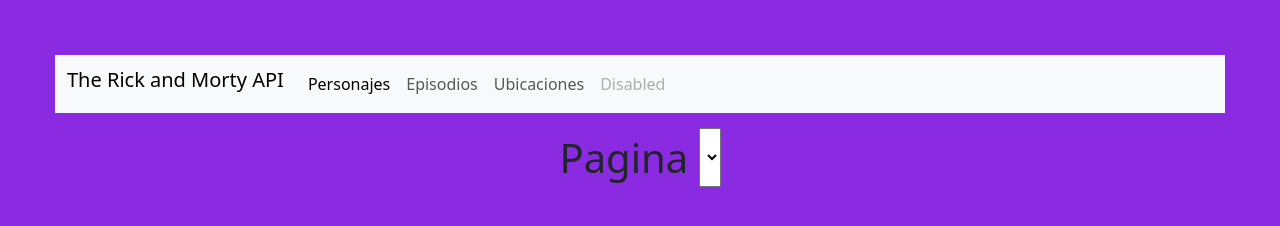
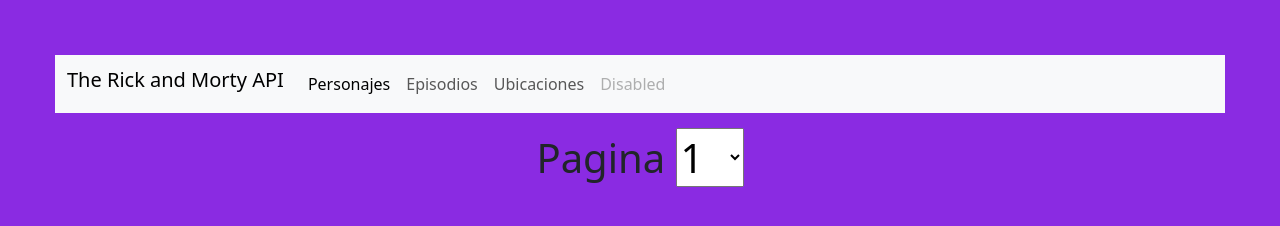
Before and after one commit to Solpiq/API-Rick, a plain HTML site: page index.html in a window 1280 px wide. Drawn offline with nearby package versions, Linux system fonts and the light colour scheme; no server answers.

Commit message:
Cambios document write

```diff
--- a/index.html
+++ b/index.html
@@ -37,7 +37,7 @@
       <select name="pagina" id="pagina" onchange="apiRick (this.value)">
         <script>
             for (let i=1; i<=42;i++){
-                document.write(`G`);
+                document.write(`<option value="${i}">${i}</option>`);
             }
         </script>
     </select></h1>
```
